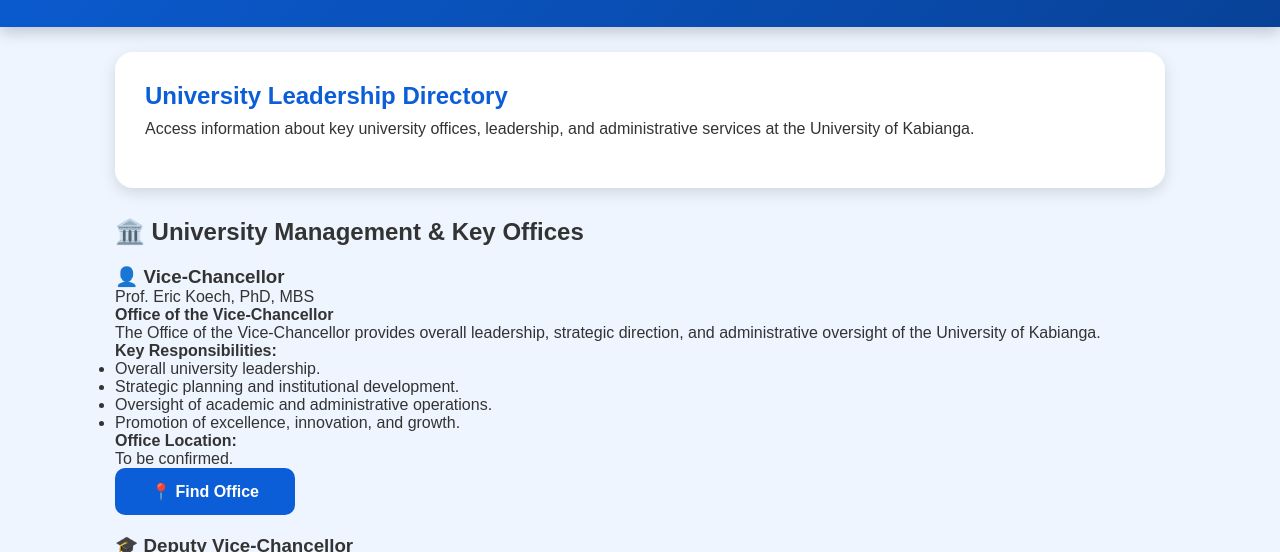
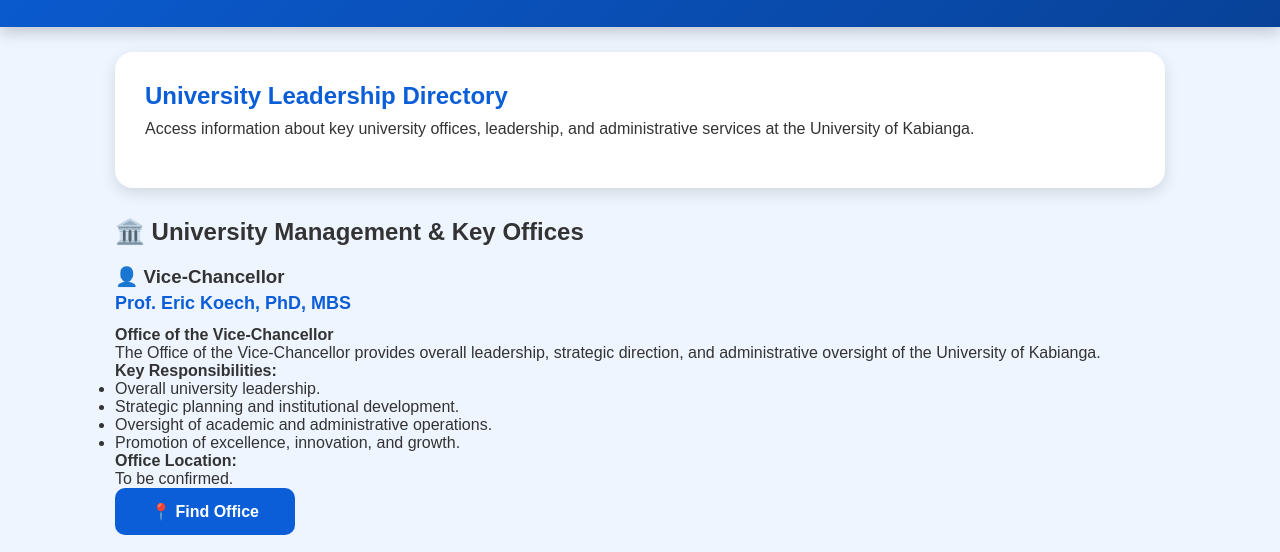
Before and after one commit to Griffin213/kabianga-smart-campus-navigator, a plain HTML site: page leadership.html in a window 1280 px wide. Shown: the part 228-780 px from the top of the page. Drawn offline with Linux system fonts and the light colour scheme.

```diff
--- a/style.css
+++ b/style.css
@@ -792,3 +792,12 @@ color:gray;
     }
 
         }
+/* Leadership profile names */
+
+.leader-name {
+    text-align: left;
+    font-weight: bold;
+    color: #0b5ed7;
+    font-size: 18px;
+    margin: 5px 0 12px;
+}
```
